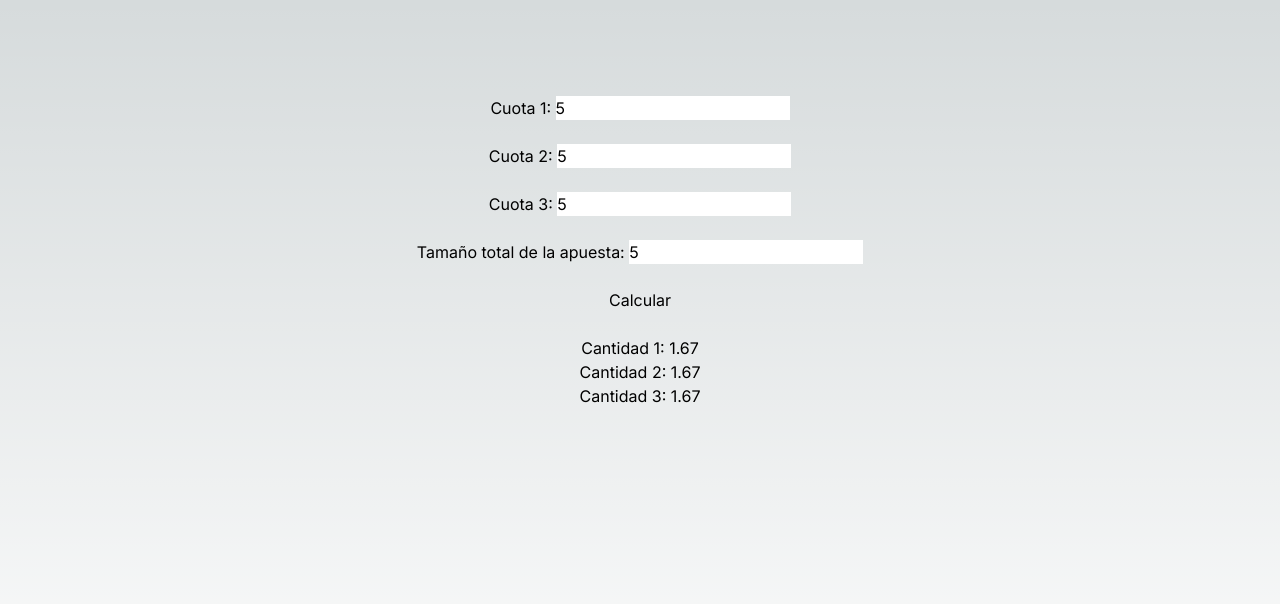
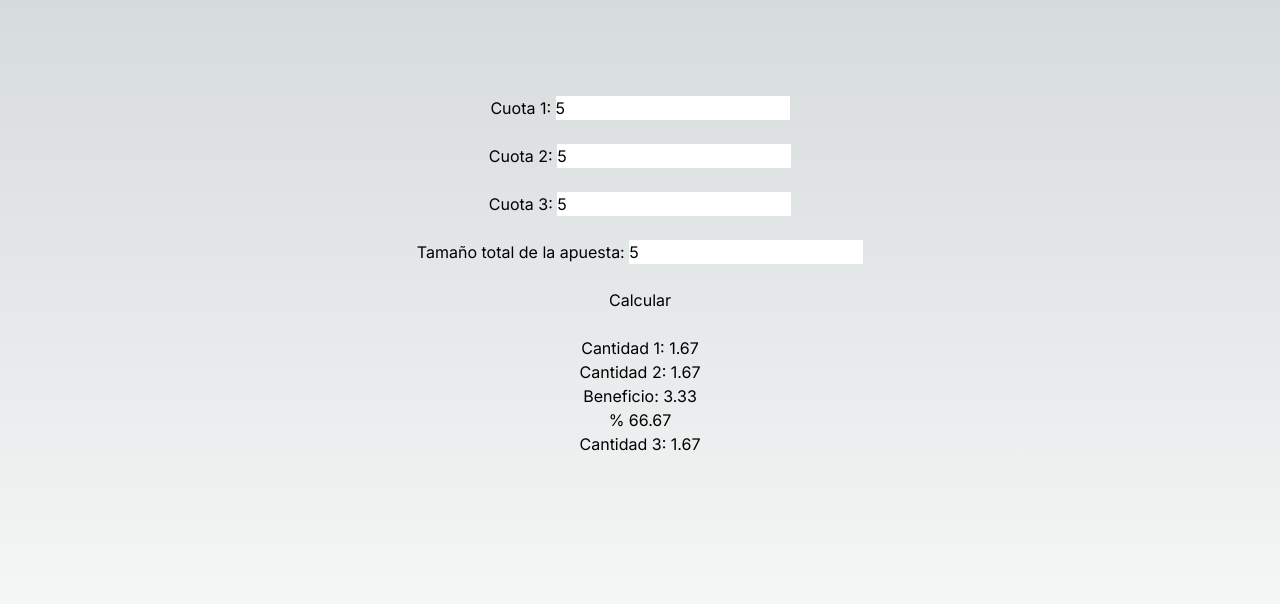
Before and after one commit to Kadyha/Surebets-Calculator, a Next.js app: page / in a window 1280 px wide. Both pictures are taken after typing "5", "5", "5", "5" into the empty fields and a click on the button "Calcular". Shown: the top 604 px of the page. Built offline with nearby package versions, Linux system fonts and the light colour scheme.

Commit message:
Add gain and loss

```diff
--- a/app/page.tsx
+++ b/app/page.tsx
@@ -1,7 +1,6 @@
 "use client";
 
 import { useState } from 'react';
-
 
 export default function Home() {
   const [valueOne, setValueOne] = useState('');
@@ -12,6 +11,8 @@ export default function Home() {
   const [amountOne, setAmountOne] = useState('0');
   const [amountTwo, setAmountTwo] = useState('0');
   const [amountThree, setAmountThree] = useState('0');
+  const [gain, setGain] = useState('0');
+  const [loss, setLoss] = useState('0');
 
   const handleEqual = () => {
     var temp1 = 0;
@@ -26,7 +27,9 @@ export default function Home() {
     setAmountOne(String((1 / Number(valueOne)) * temp1 * Number(totalValue)))
     setAmountTwo(String((1 / Number(valueTwo)) * temp1 * Number(totalValue)))
 
+    setGain(String((Number(valueOne)*((1 / Number(valueOne)) * temp1 * Number(totalValue)))-Number(totalValue)))
 
+    setLoss(String(100*((Number(valueOne)*((1 / Number(valueOne)) * temp1 * Number(totalValue)))-Number(totalValue))/Number(totalValue)))
 
 
     setResult('10')
@@ -83,21 +86,29 @@ export default function Home() {
 
         <button onClick={handleEqual}>Calcular</button> <br />
 
-        {(valueThree == '0' || valueThree == '') &&
+
+        {Number(loss) != 0   &&
           <>
-            <p>Cantidad 1: {parseFloat(String(amountOne)).toFixed(2)}</p>
+         <p>Cantidad 1: {parseFloat(String(amountOne)).toFixed(2)}</p>
             <p>Cantidad 2: {parseFloat(String(amountTwo)).toFixed(2)}</p>
-          </>
-        }
+            <p>Beneficio: {parseFloat(String(gain)).toFixed(2)}</p>
+            <p>%  {parseFloat(String(loss)).toFixed(2)}</p>
+
+
         {Number(valueThree) > 0   &&
           <>
-            <p>Cantidad 1: {parseFloat(String(amountOne)).toFixed(2)}</p>
-            <p>Cantidad 2: {parseFloat(String(amountTwo)).toFixed(2)}</p>
             <p>Cantidad 3: {parseFloat(String(amountThree)).toFixed(2)}</p>
           </>
         }
 
+
+          </>
+        }
+
+
+
       </main>
+
     </>
   );
 }
```
